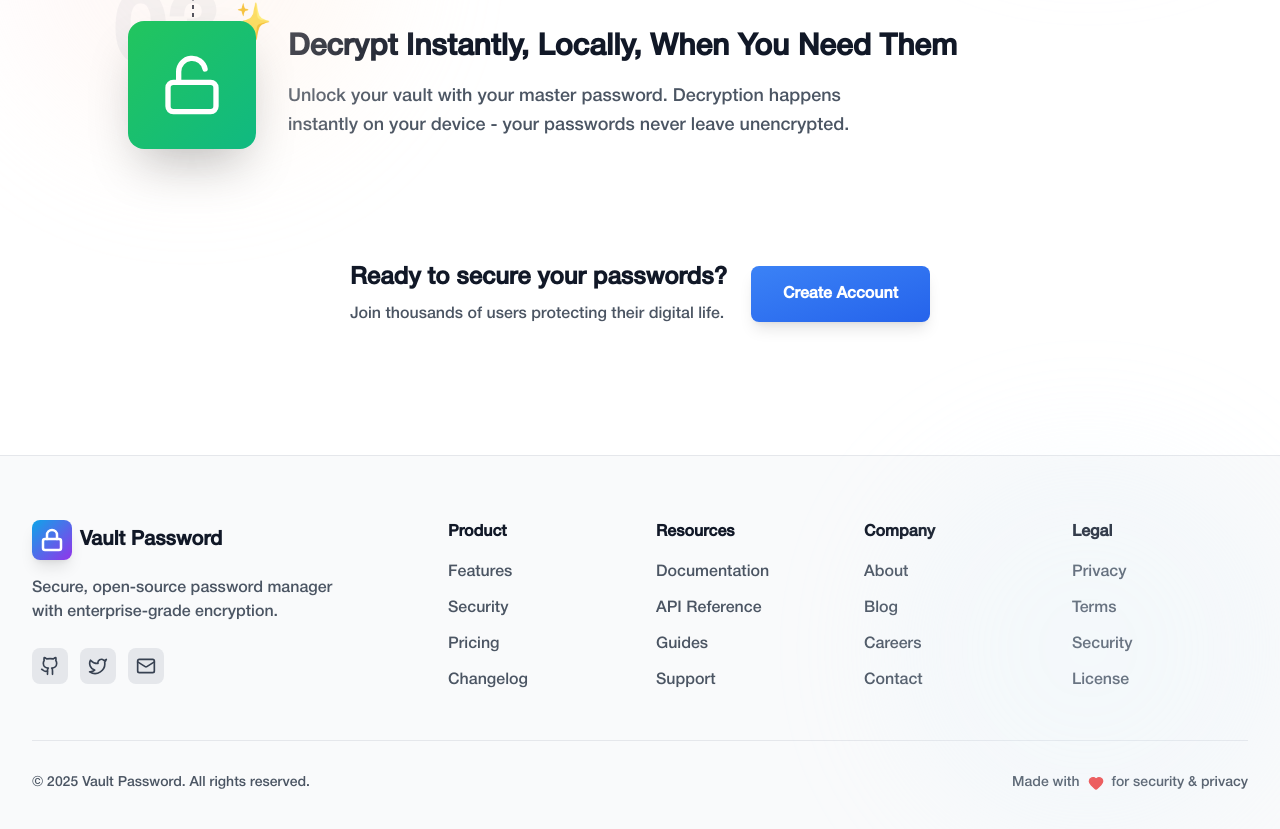
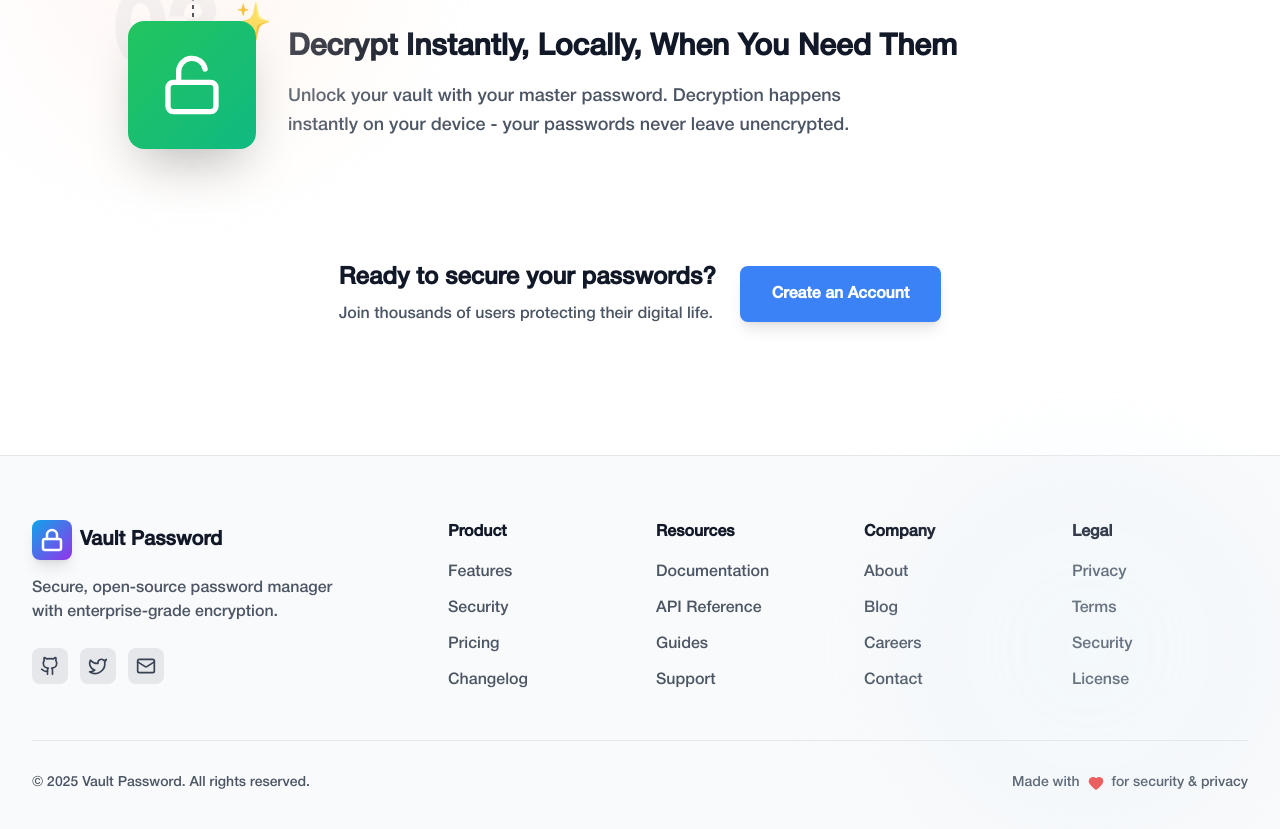
Before and after one commit to rayhanzz772/password-vault, a React (Vite) app: page / in a window 1280 px wide. Shown: the part 2811-3640 px from the top of the page. Built offline with nearby package versions, Linux system fonts and the light colour scheme; no server answers.

Commit message:
refactor: Remove console logs and improve code clarity in DecryptModal, UpdateVaultModal, and AuthContext

```diff
--- a/src/components/DecryptModal.jsx
+++ b/src/components/DecryptModal.jsx
@@ -97,10 +97,6 @@ const DecryptModal = ({ isOpen, onClose, vaultItem }) => {
 
     try {
       const result = await vaultAPI.decrypt(vaultItem.id, password);
-      console.log('🔓 Decrypt API response:', result);
-      console.log('🔍 Response structure:', JSON.stringify(result, null, 2));
-
-      // Handle different response structures
       let decrypted = null;
 
       if (result.decrypted_password) {
--- a/src/components/HowItWorks.jsx
+++ b/src/components/HowItWorks.jsx
@@ -1,4 +1,5 @@
 import { UserPlus, Lock, Unlock } from 'lucide-react';
+import { Link } from 'react-router-dom';
 
 const steps = [
   {
@@ -116,9 +117,12 @@ const HowItWorks = () => {
                 Join thousands of users protecting their digital life.
               </p>
             </div>
-            <button className="flex-shrink-0 px-8 py-4 bg-gradient-to-br from-blue-500 to-blue-600 text-white rounded-lg font-semibold shadow-lg hover:shadow-xl transform hover:-translate-y-0.5 transition-all duration-200">
-              Create Account
-            </button>
+            <Link
+              to="/register"
+              className="group px-8 py-4 bg-blue-500 text-white rounded-lg font-semibold shadow-lg hover:shadow-xl transform hover:-translate-y-0.5 transition-all duration-200 flex items-center justify-center gap-2"
+            >
+              Create an Account
+            </Link>
           </div>
         </div>
       </div>
--- a/src/components/UpdateVaultModal.jsx
+++ b/src/components/UpdateVaultModal.jsx
@@ -18,10 +18,6 @@ const UpdateVaultModal = ({ isOpen, onClose, vaultItem, onSuccess }) => {
   const [showPassword, setShowPassword] = useState(false);
   const [isLoading, setIsLoading] = useState(false);
 
-  console.log('🔍 UpdateVaultModal rendered with vaultItem:', vaultItem);
-  console.log('🔍 UpdateVaultModal rendered with formData:', formData);
-
-  // Populate form when vaultItem changes
   useEffect(() => {
     if (vaultItem) {
       setFormData({
--- a/src/contexts/AuthContext.jsx
+++ b/src/contexts/AuthContext.jsx
@@ -24,8 +24,6 @@ export const AuthProvider = ({ children }) => {
     try {
       console.log('🔐 Attempting login for:', email);
       const data = await authAPI.login(email, password);
-      console.log('✅ Login response:', data);
-      console.log('✅ Full response structure:', JSON.stringify(data, null, 2));
 
       // Check all possible token field names
       const token = data?.data?.token;
```
